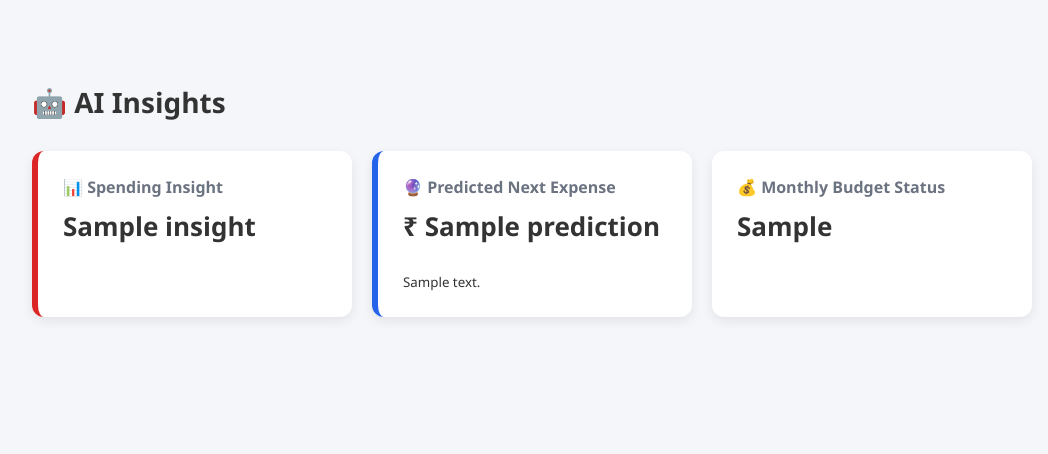
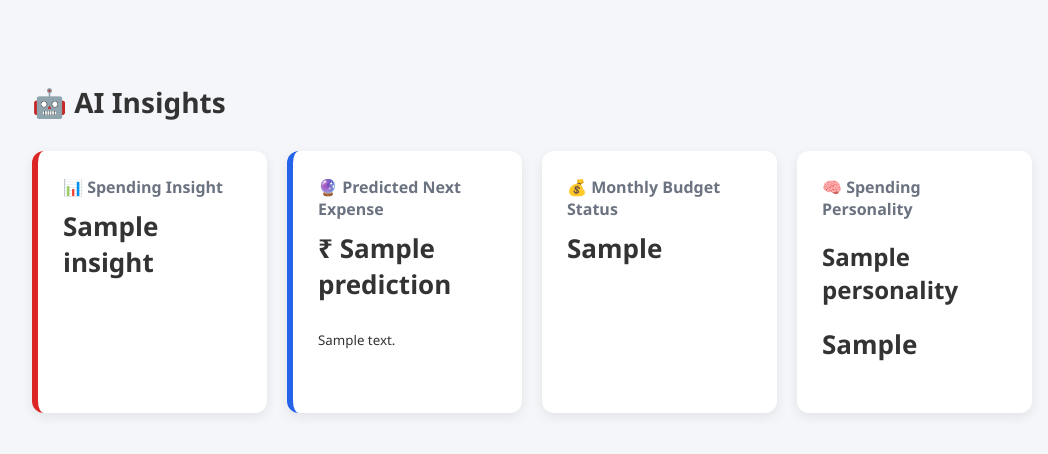
Before and after one commit to Anchita29Sharma/AI-Personal-Expense-Tracker, a Flask app: template templates/insights.html in a window 1280 px wide. Shown: the top 454 px of the page, without its empty margins (108-1156 px from the left). Run offline with Flask 3, Linux system fonts and the light colour scheme; the template is opened without the code that fills it: most values are stand-ins (such as "Sample title", 1, 10 or a date in 2020).

Commit message:
Update insights.html

```diff
--- a/templates/insights.html
+++ b/templates/insights.html
@@ -26,5 +26,12 @@
         <p>{{ budget_msg }}</p>
     </div>
 
+    <!-- 🧠 Spending Personality (STEP 3 ADDED HERE) -->
+    <div class="card personality-card">
+        <h3>🧠 Spending Personality</h3>
+        <h2>{{ personality }}</h2>
+        <p>{{ personality_msg }}</p>
+    </div>
+
 </div>
 {% endblock %}
```
